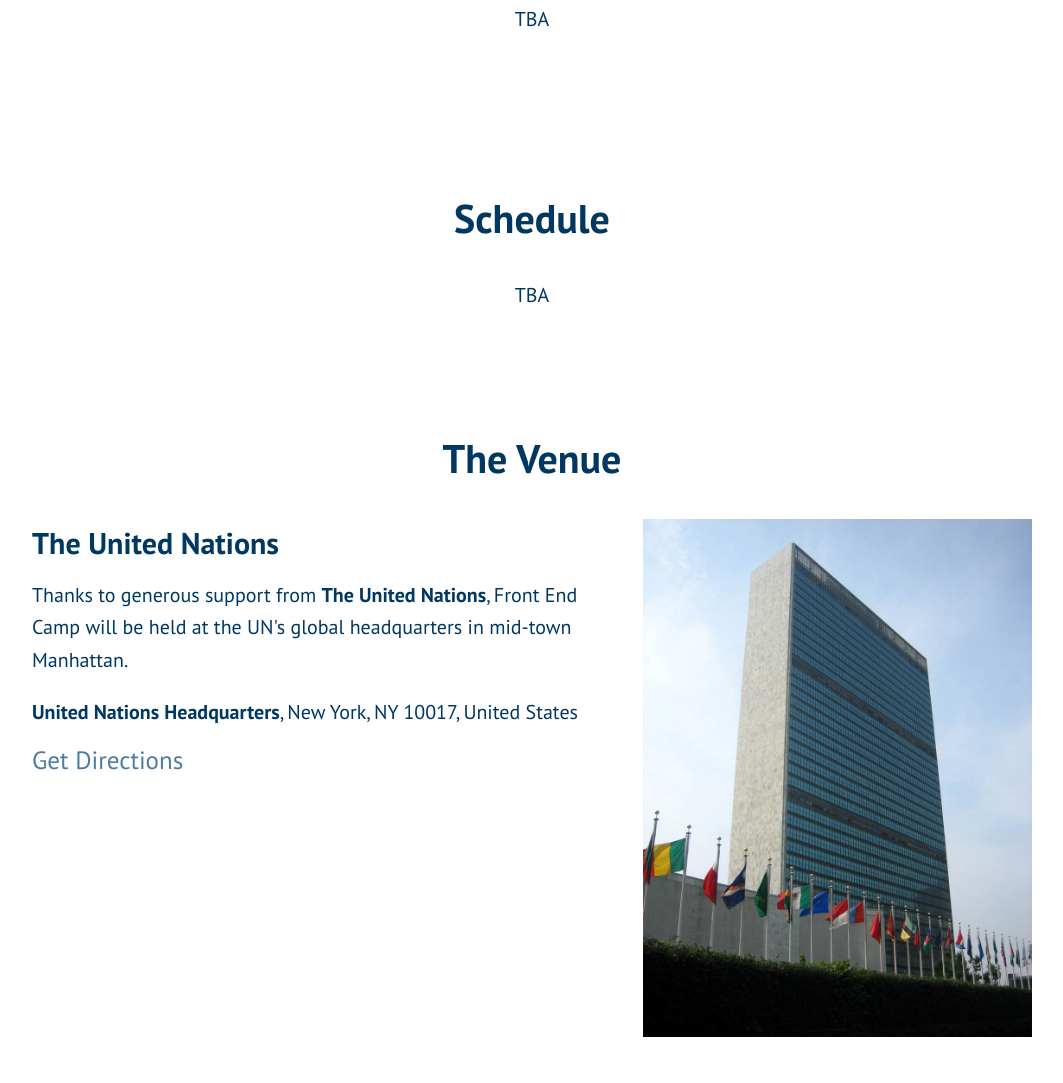
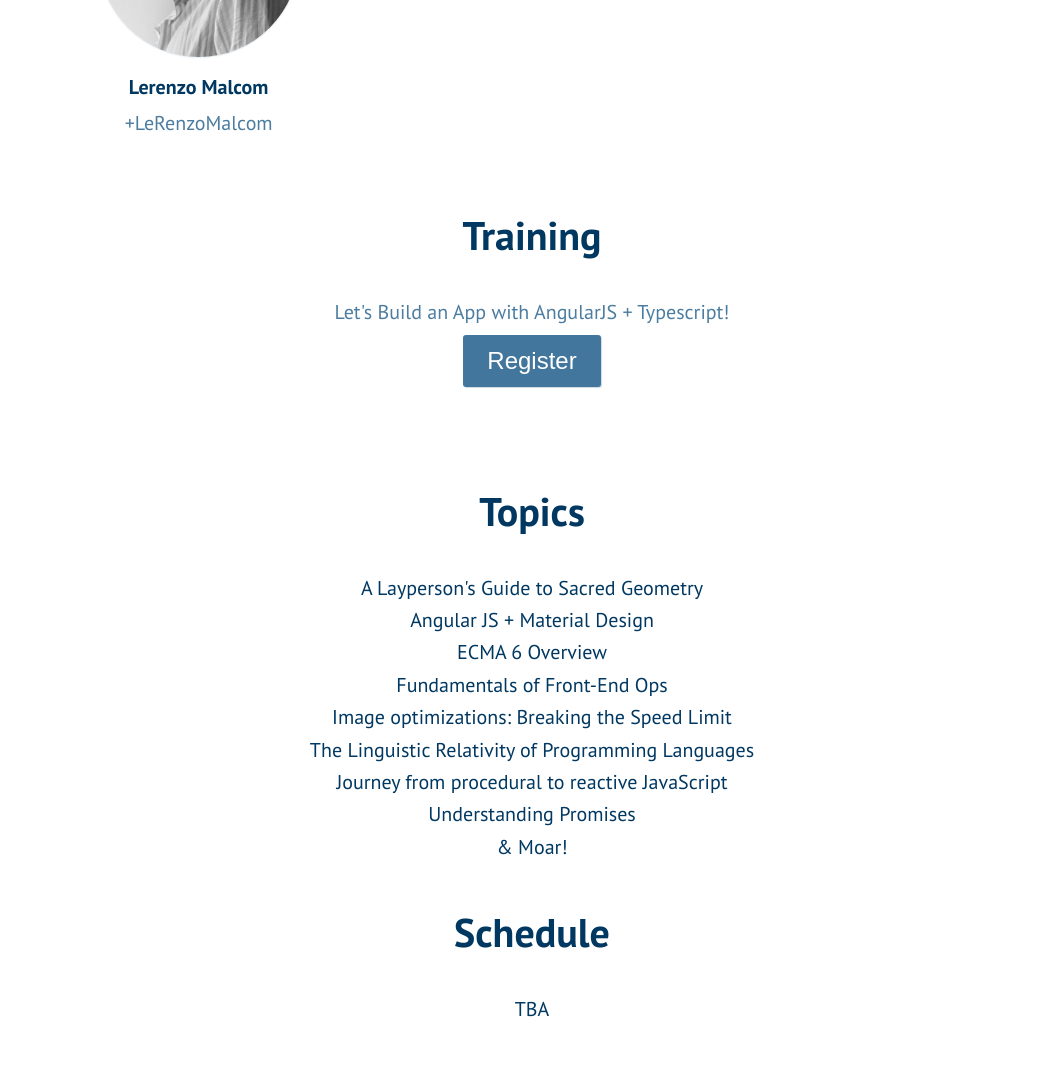
Before and after one commit to NYC-Camp/front-end-camp-2015, a website: page index.html in a window 1280 px wide. Shown: the part 2322-3405 px from the top of the page, without its empty margins (108-1171 px from the left). Drawn offline with nearby package versions, Linux system fonts and the light colour scheme.

Commit message:
zeigenvector

```diff
--- a/index.html
+++ b/index.html
@@ -101,6 +101,12 @@
             <p class="twitter-handle"><a href="https://twitter.com/bahmutov">@bahmutov</a></p>
           </div>
 
+            <div class="speaker--wrapper">
+            <img class="speaker-avatar" src="images/speakers/jenna-zeigen.jpeg">
+            <h4>Jenna Zeigen</h4>
+            <p class="twitter-handle"><a href="https://twitter.com/zeigenvector">@zeigenvector</a></p>
+          </div>
+
           <div class="speaker--wrapper">
             <img class="speaker-avatar" src="images/speakers/lynnette-colalillo.jpeg">
             <h4>Lynnette Colalillo</h4>
@@ -131,10 +137,37 @@
       <div class="section--inner-wrapper">
         <h2>Training</h2>
         <div class="tba--wrapper">
-          <span class="tba">TBA</span>
+          <a href="http://nyccamp.org/training/angular-typescript-workshop">
+            <span class="training">Let's Build an App with AngularJS + Typescript!</span>
+          </a> </div> <div class="registration" style="padding-top:.33em;">
+          <a href="http://nyccamp.org/training/angular-typescript-workshop" target="_blank"><button class="registration">Register</button></a></div>
+
+
+      </div>
+    </section>
+
+    <section id="topics">
+      <div class="section--inner-wrapper">
+        <h2>Topics</h2>
+        <div class="tba--wrapper">
+          <ul>
+            <li>A Layperson's Guide to Sacred Geometry
+            </li><li>Angular JS + Material Design
+            </li><li>ECMA 6 Overview
+            </li><li>Fundamentals of Front-End Ops
+            </li><li>Image optimizations: Breaking the Speed Limit
+            </li><li>The Linguistic Relativity of Programming Languages
+            </li><li>Journey from procedural to reactive JavaScript
+            </li><li>Understanding Promises
+            </li><li>& Moar!
+            </li>
+          </ul>
+
         </div>
       </div>
     </section>
+
+
     <section id="schedule">
       <div class="section--inner-wrapper">
         <h2>Schedule</h2>
```
Also changed, not shown: images/speakers/jenna-zeigen.jpeg (added).
